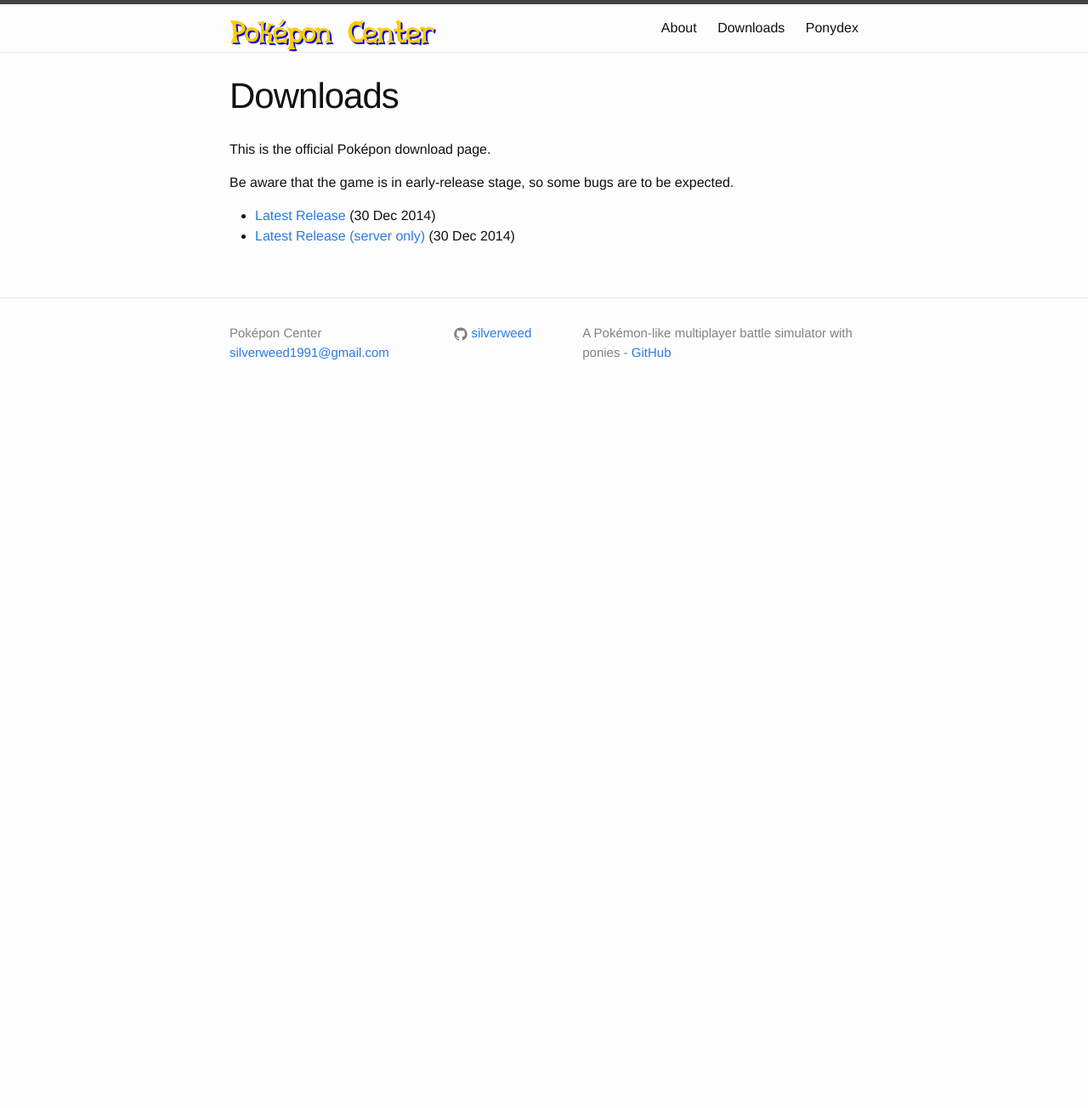
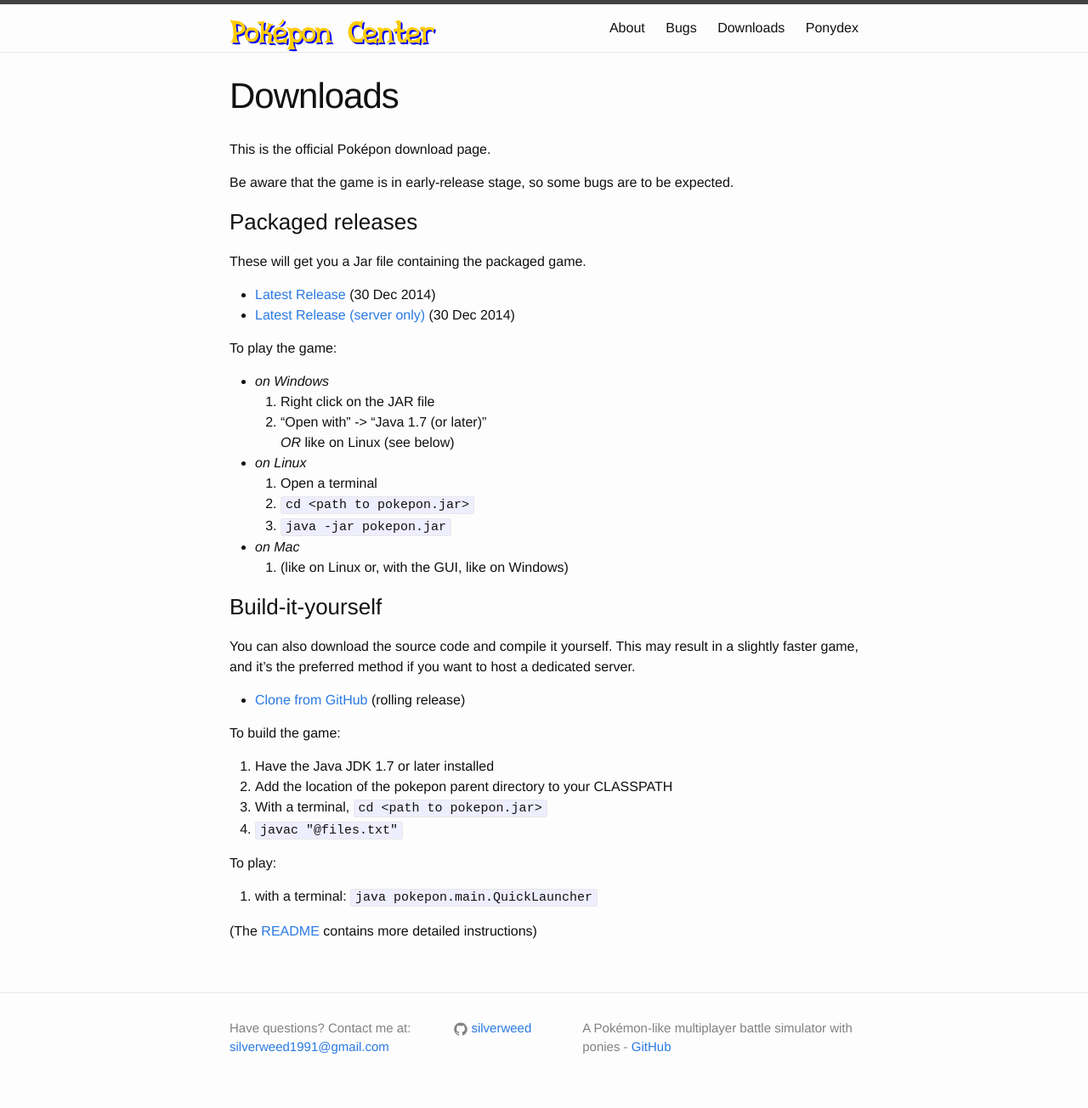
Before and after one commit to silverweed/pokepon-center, a Jekyll site: the page built from downloads.md, in a window 1280 px wide. Shown: the whole page at 85% size. Built offline with Jekyll 4.4.1, drawn with Linux system fonts in a browser that asks for light colours; comment, search, counter and statistics services are not loaded; before the commit the page ends 900 px from its top, so only the background shows below that.

Commit message:
added bugs section and updated downloads

```diff
--- a/_includes/footer.html
+++ b/_includes/footer.html
@@ -7,7 +7,7 @@
     <div class="footer-col-wrapper">
       <div class="footer-col  footer-col-1">
         <ul class="contact-list">
-          <li>{{ site.title }}</li>
+          <li>Have questions? Contact me at:</li>
           <li><a href="mailto:{{ site.email }}">{{ site.email }}</a></li>
         </ul>
       </div>
--- a/downloads.md
+++ b/downloads.md
@@ -7,5 +7,44 @@
 
 Be aware that the game is in early-release stage, so some bugs are to be expected.
 
+### Packaged releases ###
+These will get you a Jar file containing the packaged game.
+
 * [Latest Release](/downloads/pokepon.jar) (30 Dec 2014)
 * [Latest Release (server only)](/downloads/pokepon-server.jar) (30 Dec 2014)
+
+To play the game:
+
+* *on Windows*
+1. Right click on the JAR file
+2. "Open with" -> "Java 1.7 (or later)"
+*OR* like on Linux (see below)
+
+* *on Linux*
+1. Open a terminal
+2. `cd <path to pokepon.jar>`
+3. `java -jar pokepon.jar`
+
+* *on Mac*
+1. (like on Linux or, with the GUI, like on Windows)
+
+
+### Build-it-yourself ###
+You can also download the source code and compile it yourself.
+This may result in a slightly faster game, and it's the preferred method
+if you want to host a dedicated server.
+
+* [Clone from GitHub](https://github.com/silverweed/pokepon.git) (rolling release)
+
+To build the game:
+
+1. Have the Java JDK 1.7 or later installed
+2. Add the location of the pokepon parent directory to your CLASSPATH
+3. With a terminal, `cd <path to pokepon.jar>`
+4. `javac "@files.txt"`
+
+To play:
+
+1. with a terminal: `java pokepon.main.QuickLauncher`
+
+(The [README](https://github.com/silverweed/pokepon/blob/master/README.md) contains more detailed instructions)
--- a/ponydex.html
+++ b/ponydex.html
@@ -4,6 +4,7 @@
 permalink: /dex/
 ---
 
+<p style="font-style: italic; color: #aaa">[Work-in-progress area]</p>
 <input type='text' class='dexbar' placeholder='Insert pony, item, move or ability' />
 <div class='dexresults'></div>
 
```
Also changed, not shown: about.md (+7 -0 lines), bugs.md (added, +9 -0 lines).
